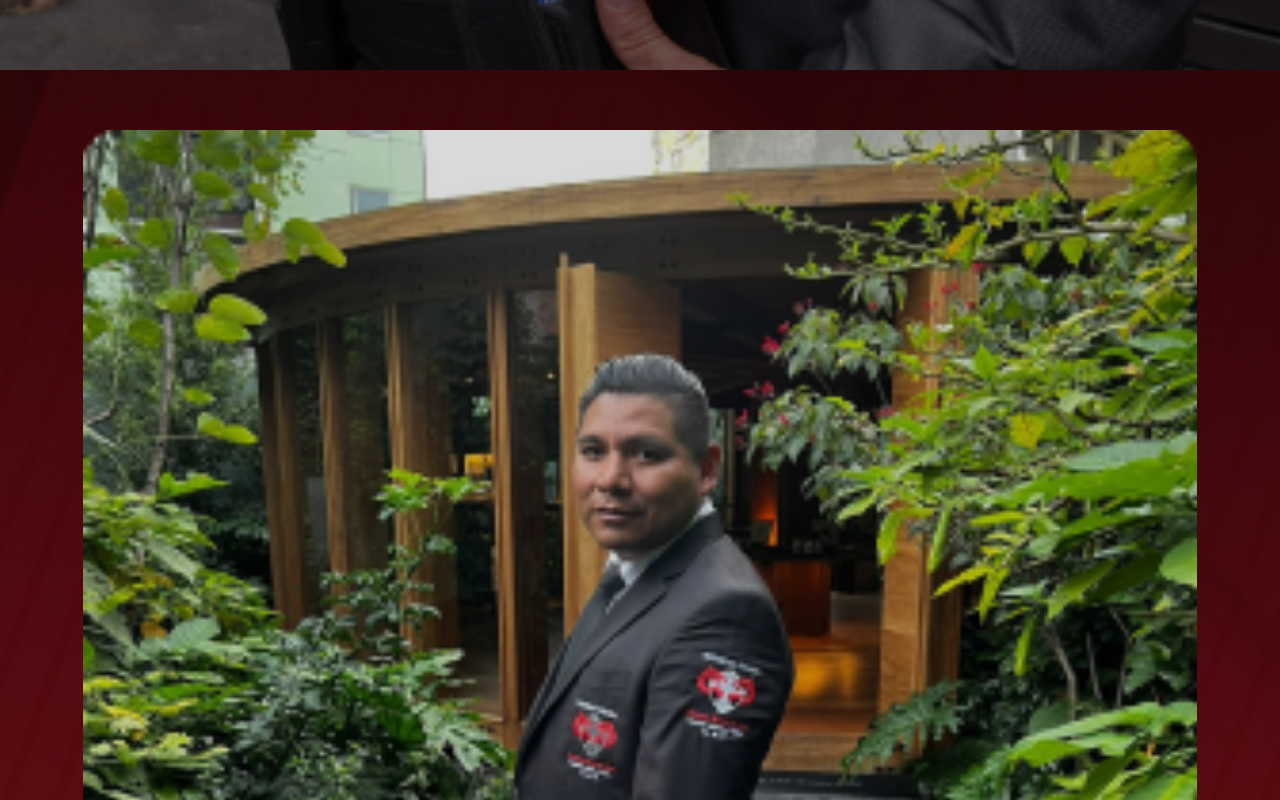
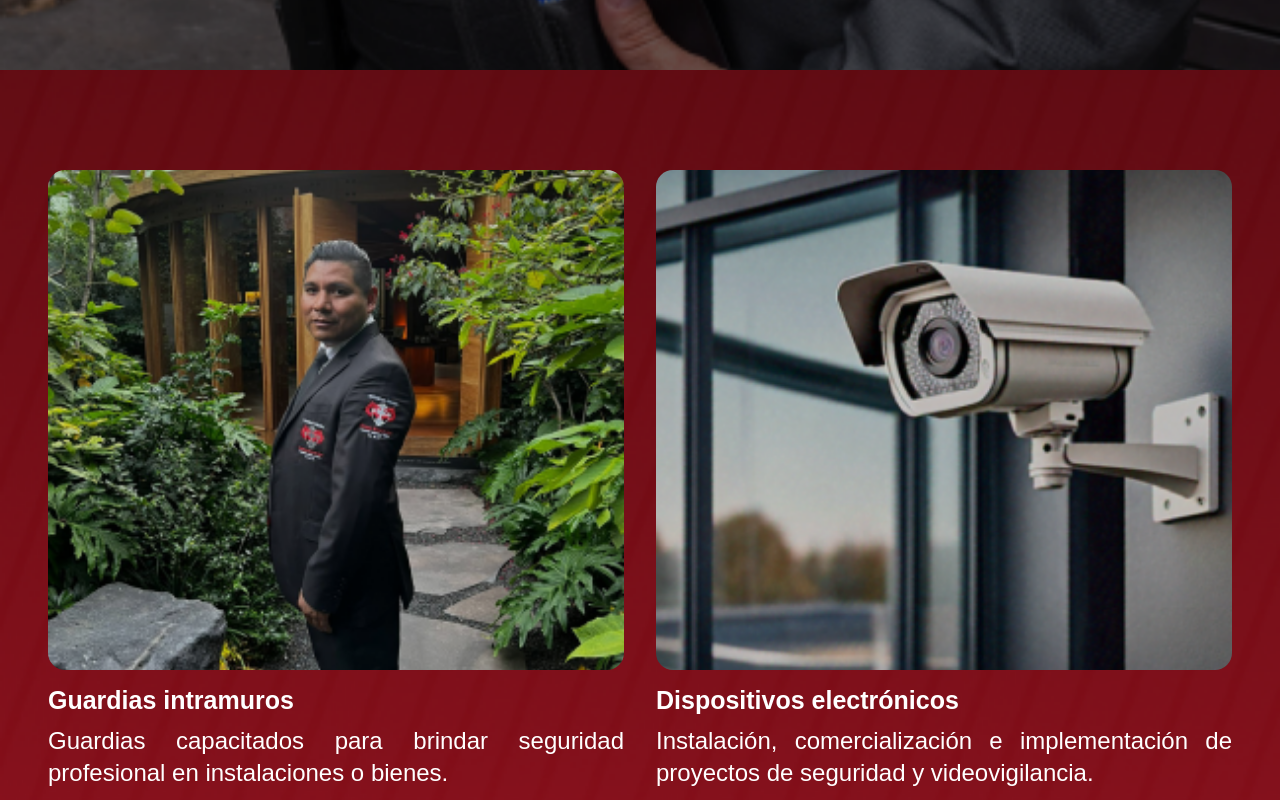
Before and after one commit to dragonbnr/dragonbnr, a Next.js app: page /Servicios in a window 1280 px wide. Shown: the part 460-1260 px from the top of the page. Built offline with nearby package versions, Linux system fonts and the light colour scheme.

Commit message:
Enhance layout and responsiveness of Hero and Servicios components; adjust text sizes, margins, and image dimensions for improved visual hierarchy and user experience

```diff
--- a/src/components/Home/HeroSection.jsx
+++ b/src/components/Home/HeroSection.jsx
@@ -3,7 +3,7 @@ import Image from 'next/image';
 
 const HeroSection = () => {
   return (
-    <div className="relative w-full h-[550px] md:h-[650px] lg:h-screen bg-black overflow-hidden"
+    <div className="relative w-full h-[550px] md:h-[650px] lg:h-[90vh] bg-black overflow-hidden"
     >
       <div className='w-full h-full absolute z-0 '>
         <Image src={"/images/home/hero/bg.png"}
@@ -22,8 +22,8 @@ const HeroSection = () => {
         <h1 className="text-[40px] lg:text-[90px] xl:text-[120px] font-bold mb-6 leading-10 lg:leading-[90px]  xl:leading-[120px] mt-[18px] z-10">Seguridad privada <br/> al límite</h1>
       </div>
 
-      <div className='absolute  left-0 right-0 mx-auto bottom-0 lg:-bottom-[150px]'>
-        <div className='w-full h-[400px] md:h-[500px] lg:h-[650px] '>
+      <div className='absolute  left-0 right-0 mx-auto bottom-0 lg:-bottom-[320px] xl:-bottom-[150px]'>
+        <div className='w-full h-[400px] md:h-[500px] lg:h-[750px] xl:h-[650px] '>
       <Image src={"/images/home/hero/guardias.png"}
         width={1500}
         height={1500}
--- a/src/components/Servicios/Hero.jsx
+++ b/src/components/Servicios/Hero.jsx
@@ -13,7 +13,7 @@ function Hero() {
         alt="Background"
         />
       </div>
-      <h1 className="text-white text-[40.51px] font-semibold z-10 text-center leading-8">
+      <h1 className="text-white text-[40.51px] md:text-[60px] lg:text-[120px] font-semibold z-10 text-center leading-8 md:leading-[60px] lg:leading-[100px] ">
         Nuestros <br/>
     <span className="text-[#ca1b2e]">servicios</span>
         </h1>
--- a/src/components/Servicios/ServiciosSection.jsx
+++ b/src/components/Servicios/ServiciosSection.jsx
@@ -1,58 +1,66 @@
-import Image from 'next/image';
-import React from 'react';
-import BlackButton from '../Buttons/BlackButton';
+import Image from "next/image";
+import React from "react";
+import BlackButton from "../Buttons/BlackButton";
 
 function ServiciosSection() {
   return (
-    <div className="w-full h-auto flex flex-col justify-center items-center text-center bg-black py-10 relative">
-         <div className='w-full h-full absolute z-0 '>
-        <Image src={"/images/servicios/serviciossection/bg.png"}
+    <div className="w-full h-auto flex flex-col md:flex-row justify-center items-center text-center bg-black py-10 lg:py-20  relative">
+      <div className="w-full h-full absolute z-0 ">
+        <Image
+          src={"/images/servicios/serviciossection/bg.png"}
           quality={100}
-        layout='fill'
-        objectFit='cover'
-        objectPosition='center'
+          layout="fill"
+          objectFit="cover"
+          objectPosition="center"
           alt="Background"
         />
       </div>
-      <div className="w-[87%] h-auto mt-[20px] mb-4 z-10">
+      <div className="w-full flex flex-col md:flex-row justify-center items-center md:px-12 md:gap-8">
+        <div className="w-full flex flex-col items-center md:items-start justify-center md:w-1/2 z-10  ">
+          <div className="w-[87%] h-auto md:h-[360px] md:w-[350px] lg:h-[500px] lg:w-full mt-[20px] mb-4 z-10">
             <Image
               src="/images/servicios/serviciossection/guardias.png"
               quality={100}
               width={1500}
               height={1500}
               alt="Guardias"
-          className="object-cover "
+              className="object-cover w-full h-full rounded-[17px] "
             />
           </div>
 
-      <h1 className="text-[25px] font-semibold text-white leading-7 mb-[11px] z-10">
+          <h1 className="text-[25px] font-semibold text-white leading-7 mb-[11px] z-10 md:text-left">
             Guardias intramuros <br />
           </h1>
-      <p className="w-[87%] text-justify text-white text-[10px] font-normal leading-3 mb-4 z-10">
-     Guardias capacitados para brindar seguridad profesional en instalaciones o bienes.
+          <p className="w-[87%] md:w-full text-justify text-white text-[10px] lg:text-[24px] font-normal leading-3 lg:leading-[32px] mb-4 z-10 ">
+            Guardias capacitados para brindar seguridad profesional en
+            instalaciones o bienes.
           </p>
 
           <BlackButton texto="Ver más" url="/Servicios/Guardias" />
-      <div className="w-[87%] h-auto mt-[20px] mb-4 z-10">
+        </div>
+        <div className="flex flex-col justify-center items-center md:items-start w-full md:w-1/2  z-10">
+          <div className="w-[87%] h-auto md:h-[360px] md:w-[350px] lg:h-[500px] lg:w-full mt-[20px] mb-4 z-10">
             <Image
               src="/images/servicios/serviciossection/dispositivos.png"
               quality={100}
               width={1500}
               height={1500}
               alt="Guardias"
-          className="object-cover "
+              className="object-cover w-full h-full rounded-[17px] "
             />
           </div>
 
           <h1 className="text-[25px] font-semibold text-white leading-7 mb-[11px] z-10">
             Dispositivos electrónicos <br />
           </h1>
-      <p className="w-[87%] text-justify text-white text-[10px] font-normal leading-3 mb-4 z-10">
-      Instalación, comercialización e implementación de proyectos de seguridad y videovigilancia.
-
+          <p className="w-[87%] md:w-full text-justify text-white text-[10px] lg:text-[24px] font-normal leading-3 lg:leading-[32px] mb-4 z-10 ">
+            Instalación, comercialización e implementación de proyectos de
+            seguridad y videovigilancia.
           </p>
 
           <BlackButton texto="Ver más" url="/Servicios/Dispositivos" />
+        </div>
+      </div>
     </div>
   );
 }
```
Also changed, not shown: src/components/Conocenos/MisionVision.jsx (+24 -17 lines). Lines whose indentation alone changed are shown as unchanged.
